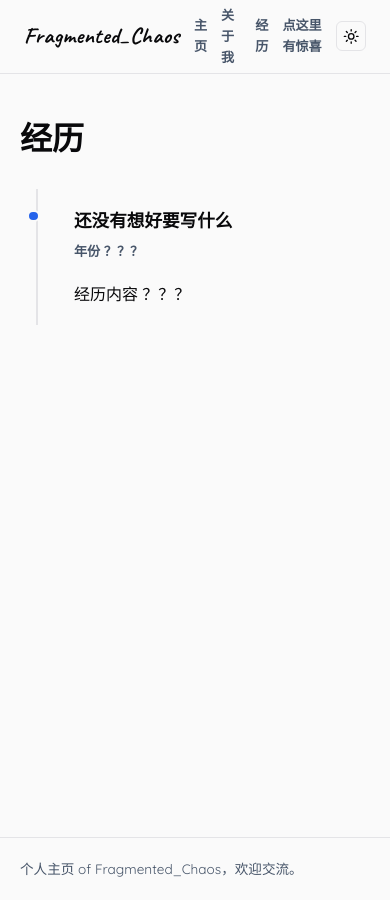
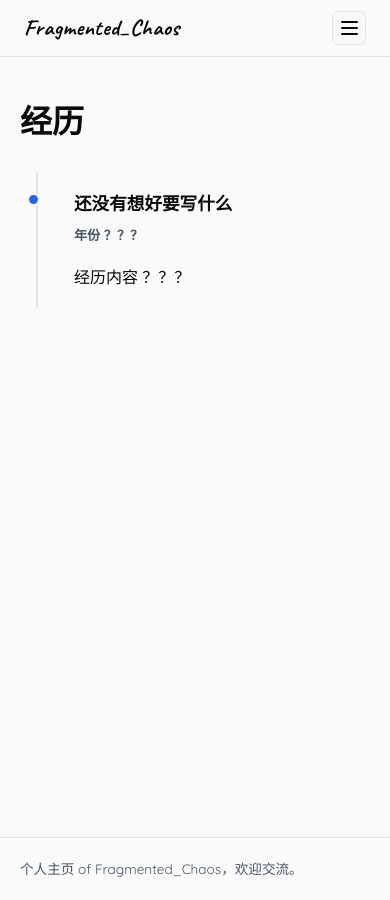
Before and after one commit to Fragmented-Chaos/fragmented-chaos.github.io, a Jekyll site: the page built from experience.md, in a window 390 px wide. Built offline with Jekyll 4.4.1, drawn with Linux system fonts in a browser that asks for light colours.

Commit message:
移动端适配：汉堡菜单、触控尺寸优化并修复 Hero 单列堆叠

```diff
--- a/_layouts/default.html
+++ b/_layouts/default.html
@@ -21,7 +21,12 @@
     <header class="site-header">
       <div class="container header-inner">
         <a class="site-title" href="{{ '/' | relative_url }}">{{ site.title }}</a>
-        <nav class="site-nav" aria-label="主导航">
+        <button type="button" class="menu-toggle" id="menu-toggle" aria-label="菜单" aria-expanded="false" aria-controls="site-nav">
+          <span class="menu-bar"></span>
+          <span class="menu-bar"></span>
+          <span class="menu-bar"></span>
+        </button>
+        <nav class="site-nav" id="site-nav" aria-label="主导航">
           <a class="nav-link" href="{{ '/home/' | relative_url }}">主页</a>
           <a class="nav-link" href="{{ '/about/' | relative_url }}">关于我</a>
           <a class="nav-link" href="{{ '/experience/' | relative_url }}">经历</a>
--- a/_sass/custom.scss
+++ b/_sass/custom.scss
@@ -162,6 +162,38 @@
 .theme-toggle:hover {
   background-color: var(--muted);
   border-color: var(--accent);
+}
+
+/* 移动端菜单按钮（桌面端隐藏） */
+.menu-toggle {
+  display: none;
+  align-items: center;
+  justify-content: center;
+  flex-direction: column;
+  gap: 4px;
+  width: 2.1rem;
+  height: 2.1rem;
+  padding: 0;
+  border: 1px solid var(--border);
+  border-radius: 6px;
+  background-color: transparent;
+  color: var(--foreground);
+  cursor: pointer;
+  transition: background-color 0.15s ease, border-color 0.15s ease;
+}
+
+.menu-toggle:hover {
+  background-color: var(--muted);
+  border-color: var(--accent);
+}
+
+.menu-bar {
+  display: block;
+  width: 1.05rem;
+  height: 2px;
+  border-radius: 2px;
+  background-color: currentColor;
+  transition: transform 0.15s ease, opacity 0.15s ease;
 }
 
 /* ---------- Main ---------- */
@@ -574,22 +606,42 @@
   }
 
   .header-inner {
-    gap: 0.5rem;
+    flex-wrap: wrap;
+    gap: 0;
+  }
+
+  .menu-toggle {
+    display: inline-flex;
   }
 
   .site-nav {
-    gap: 0;
+    display: none;
+    flex-basis: 100%;
+    flex-direction: column;
+    align-items: stretch;
+    padding: 0.75rem 0;
+    margin-top: 0.5rem;
+    border-top: 1px solid var(--border);
+  }
+
+  .site-nav.is-open {
+    display: flex;
   }
 
   .nav-link {
-    font-size: 0.82rem;
-    padding: 0.3rem 0.4rem;
+    min-height: 2.75rem;
+    display: flex;
+    align-items: center;
+    padding: 0.5rem 0.25rem;
+    font-size: 0.95rem;
+    border-radius: 8px;
   }
 
   .theme-toggle {
-    width: 1.9rem;
-    height: 1.9rem;
-    margin-left: 0.25rem;
+    align-self: flex-start;
+    width: 2.75rem;
+    height: 2.75rem;
+    margin: 0.25rem 0 0;
   }
 
   .landing-title {
@@ -606,6 +658,16 @@
     text-align: center;
     padding: 1.5rem 1.25rem;
     min-height: auto;
+  }
+
+  .hero-visual {
+    grid-column: 1;
+    grid-row: 1;
+  }
+
+  .hero-text {
+    grid-column: 1;
+    grid-row: 2;
   }
 
   .hero-intro {
```
Also changed, not shown: other parts of _layouts/default.html (+18 -0 lines).
